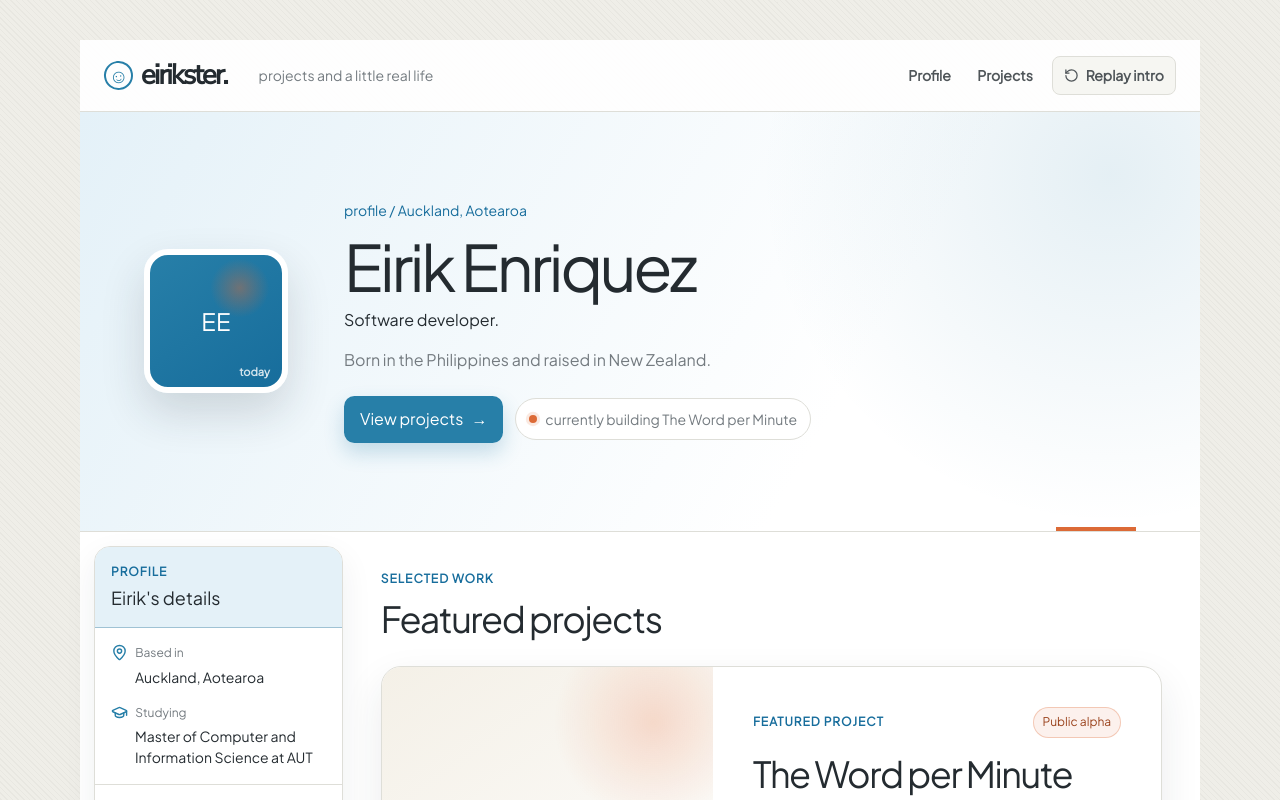
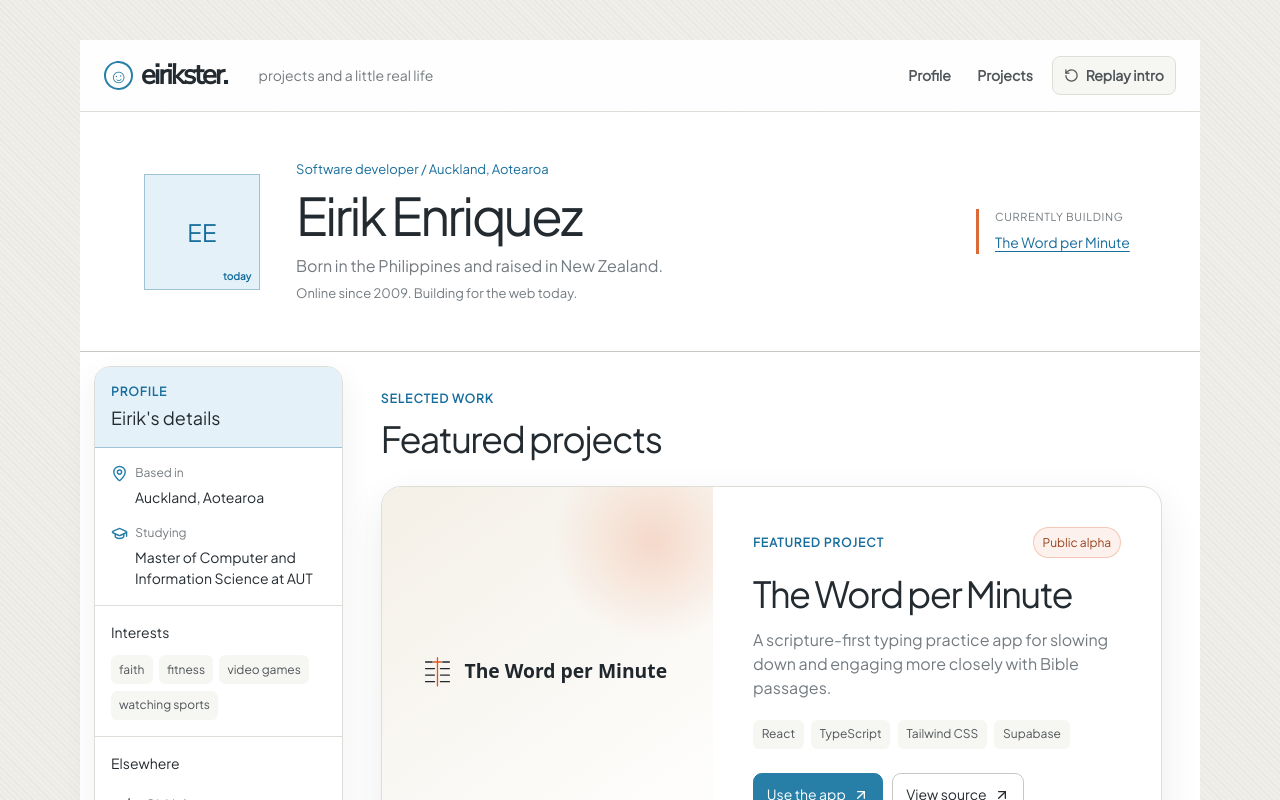
Before and after one commit to eirikenriquez/eirikenriquez.github.io, a React (Vite) app: page / in a window 1280 px wide. Both pictures are taken after a click on the button "View Eirik's profile". Shown: the top 800 px of the page. Built offline with nearby package versions, Linux system fonts and the light colour scheme.

Commit message:
refine profile intro

```diff
--- a/src/components/ProfileIntro.css
+++ b/src/components/ProfileIntro.css
@@ -1,134 +1,94 @@
 .profile-intro {
-  position: relative;
   display: grid;
-  grid-template-columns: 9rem minmax(0, 1fr);
-  gap: clamp(1.5rem, 5vw, 3.5rem);
+  grid-template-columns: 7.25rem minmax(0, 1fr) minmax(10rem, auto);
+  gap: clamp(1.25rem, 4vw, 2.25rem);
   align-items: center;
-  padding: clamp(2.5rem, 8vw, 5.5rem) clamp(1rem, 5vw, 4rem);
-  border-bottom: 1px solid var(--color-border-soft);
-  background:
-    radial-gradient(circle at 92% 15%, rgb(39 127 168 / 12%), transparent 32%),
-    linear-gradient(120deg, var(--color-brand-light), var(--color-surface) 68%);
-}
-
-.profile-intro::after {
-  position: absolute;
-  right: clamp(1rem, 5vw, 4rem);
-  bottom: 0;
-  width: 5rem;
-  height: 0.25rem;
-  background: var(--color-accent-orange);
-  content: '';
+  padding: clamp(2rem, 5vw, 3rem) clamp(1rem, 5vw, 4rem);
+  border-bottom: 1px solid var(--color-border);
+  background: var(--color-surface);
 }
 
 .profile-intro__avatar {
-  border: 0.375rem solid var(--color-surface);
-  border-radius: 1.5rem;
-  background:
-    radial-gradient(circle at 68% 25%, rgb(220 106 54 / 42%), transparent 22%),
-    linear-gradient(145deg, var(--color-brand), var(--color-brand-dark));
-  box-shadow: 0 1.25rem 2.75rem rgb(31 46 55 / 16%);
-  color: var(--color-surface);
+  overflow: hidden;
+  border: 1px solid var(--color-brand-border);
+  background: var(--color-brand-light);
+  color: var(--color-brand-dark);
   font-size: 1.5rem;
   font-weight: 500;
 }
 
 .profile-intro__avatar .profile-photo__period {
-  right: 0.75rem;
-  bottom: 0.65rem;
-  color: rgb(255 255 255 / 82%);
-  font-size: 0.6875rem;
+  right: 0.5rem;
+  bottom: 0.45rem;
+  color: var(--color-brand-dark);
+  font-size: 0.625rem;
 }
 
 .profile-intro__label,
-.profile-intro__role,
 .profile-intro__background,
-.profile-intro__status {
+.profile-intro__timeline {
   margin: 0;
 }
 
 .profile-intro__label {
-  margin-bottom: 0.75rem;
+  margin-bottom: 0.5rem;
   color: var(--color-brand-dark);
-  font-size: 0.875rem;
+  font-size: 0.8125rem;
   font-weight: 500;
 }
 
 .profile-intro__identity h1 {
   margin: 0;
   color: var(--color-text-strong);
-  font-size: clamp(2.25rem, 6vw, 4rem);
+  font-size: clamp(2rem, 5vw, 3.25rem);
   font-weight: 500;
   letter-spacing: -0.05em;
   line-height: 1.05;
 }
 
-.profile-intro__role {
-  margin-top: 0.5rem;
-  color: var(--color-text-strong);
-  font-weight: 500;
-}
-
 .profile-intro__identity .profile-intro__background {
-  max-width: 42rem;
-  margin-top: 1rem;
+  margin-top: 0.75rem;
   color: var(--color-text-muted);
 }
 
-.profile-intro__actions {
-  display: flex;
-  flex-wrap: wrap;
-  gap: 0.75rem;
-  align-items: center;
-  margin-top: 1.5rem;
+.profile-intro__timeline {
+  margin-top: 0.35rem;
+  color: var(--color-text-muted);
+  font-size: 0.8125rem;
 }
 
-.profile-intro__projects {
-  display: inline-flex;
-  gap: 0.5rem;
-  align-items: center;
-  padding: 0.7rem 1rem;
-  border-radius: 0.65rem;
-  background: var(--color-brand);
-  box-shadow: 0 0.6rem 1.25rem rgb(39 127 168 / 24%);
-  color: var(--color-surface);
-  font-weight: 500;
-  text-decoration: none;
+.profile-intro__current {
+  padding-left: 1rem;
+  border-left: 0.2rem solid var(--color-accent-orange);
 }
 
-.profile-intro__projects:hover {
-  background: var(--color-brand-dark);
+.profile-intro__current span {
+  display: block;
+  margin-bottom: 0.3rem;
+  color: var(--color-text-muted);
+  font-size: 0.6875rem;
+  font-weight: 500;
+  letter-spacing: 0.06em;
+  text-transform: uppercase;
 }
 
-.profile-intro__projects:focus-visible {
-  outline: 2px solid var(--color-brand-dark);
-  outline-offset: 3px;
+.profile-intro__current a {
+  color: var(--color-brand-dark);
+  font-size: 0.875rem;
+  font-weight: 500;
+  text-underline-offset: 0.2rem;
 }
 
-.profile-intro__status {
-  display: inline-flex;
-  gap: 0.5rem;
-  align-items: center;
-  padding: 0.6rem 0.8rem;
-  border: 1px solid var(--color-border-soft);
-  border-radius: 999px;
-  background: var(--color-surface);
-  color: var(--color-text-muted);
-  font-size: 0.875rem;
-}
-
-.profile-intro__status span {
-  width: 0.5rem;
-  height: 0.5rem;
-  flex: 0 0 auto;
-  border-radius: 50%;
-  background: var(--color-accent-orange);
-  box-shadow: 0 0 0 0.2rem rgb(220 106 54 / 15%);
-}
-
-@media (max-width: 38rem) {
+@media (max-width: 46rem) {
   .profile-intro {
     grid-template-columns: 6rem minmax(0, 1fr);
+  }
+
+  .profile-intro__current {
+    grid-column: 1 / -1;
+    padding: 0.75rem 0 0;
+    border-top: 1px solid var(--color-border-soft);
+    border-left: 0;
   }
 }
 
--- a/src/components/ProfileIntro.tsx
+++ b/src/components/ProfileIntro.tsx
@@ -7,23 +7,17 @@ function ProfileIntro() {
       <ProfilePhoto className="profile-intro__avatar" period="today" />
 
       <div className="profile-intro__identity">
-        <p className="profile-intro__label">profile / Auckland, Aotearoa</p>
+        <p className="profile-intro__label">Software developer / Auckland, Aotearoa</p>
         <h1 id="profile-name">Eirik Enriquez</h1>
-        <p className="profile-intro__role">Software developer.</p>
         <p className="profile-intro__background">
           Born in the Philippines and raised in New Zealand.
         </p>
+        <p className="profile-intro__timeline">Online since 2009. Building for the web today.</p>
+      </div>
 
-        <div className="profile-intro__actions">
-          <a className="profile-intro__projects" href="#projects">
-            View projects <span aria-hidden="true">&rarr;</span>
-          </a>
-
-          <p className="profile-intro__status">
-            <span aria-hidden="true" />
-            currently building The Word per Minute
-          </p>
-        </div>
+      <div className="profile-intro__current">
+        <span>Currently building</span>
+        <a href="#projects">The Word per Minute</a>
       </div>
     </section>
   );
```
